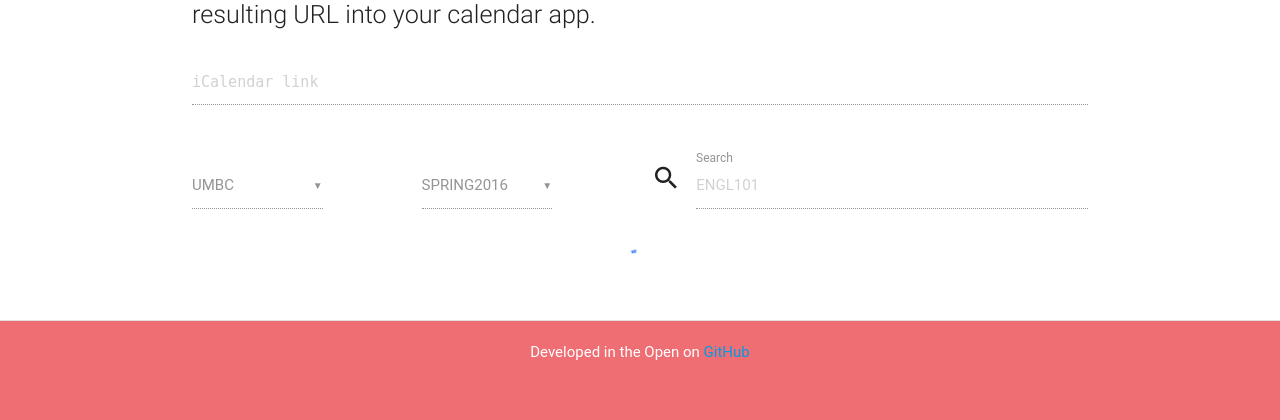
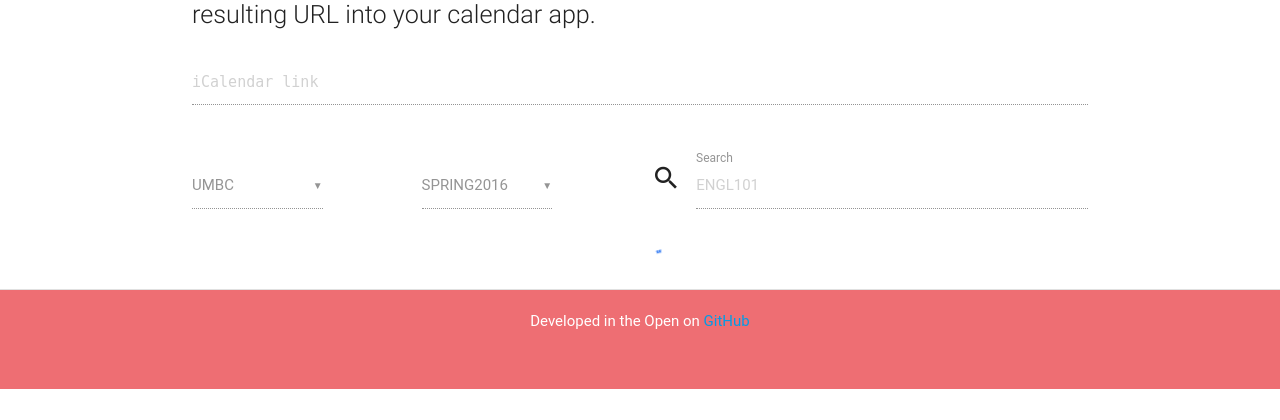
Before and after one commit to seafloormap/deschedule, a Python web app: template app/templates/index.html in a window 1280 px wide. Shown: the part 458-878 px from the top of the page. After the commit the page ends 847 px from the top, so only its background shows below. Run offline with Jinja, Linux system fonts and the light colour scheme; the template is opened without the code that fills it, so the values that code supplies are empty; some libraries are stand-ins or nearby versions; some web fonts are replaced.

Commit message:
Position loader more absolutely

```diff
--- a/app/static/base.css
+++ b/app/static/base.css
@@ -157,3 +157,14 @@ ul#sections li {
   margin-left: 10px;
   font-size: small;
 }
+
+#results {
+  position: relative;
+  min-height: 40px;
+}
+#results .preloader-wrapper {
+  position: absolute;
+  top: 0px;
+  left: 50%;
+  z-index: 6;
+}
--- a/app/templates/index.html
+++ b/app/templates/index.html
@@ -49,8 +49,8 @@
   </form>
 </div>
 
+
 <div id="results">
-  <div class="center">
   <div class="preloader-wrapper active">
     <div class="spinner-layer spinner-blue-only">
       <div class="circle-clipper left">
@@ -62,7 +62,6 @@
       </div>
     </div>
   </div>
-  </div>
 
   <ul id="sections"></ul>
 </div>
@@ -71,6 +70,7 @@
 {% block scripts %}
 {{ super() }}
 <script type="text/javascript">
+
 $(document).ready(function() {
   $('ul.schools li a').click(function() {
     $('#school_dropdown_label').html($(this).html());
```
Lines whose indentation alone changed are shown as unchanged.
